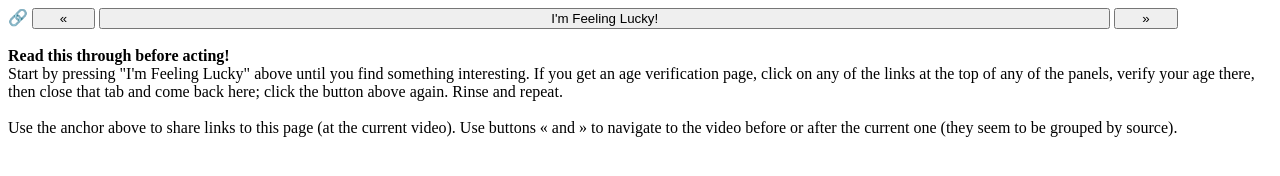
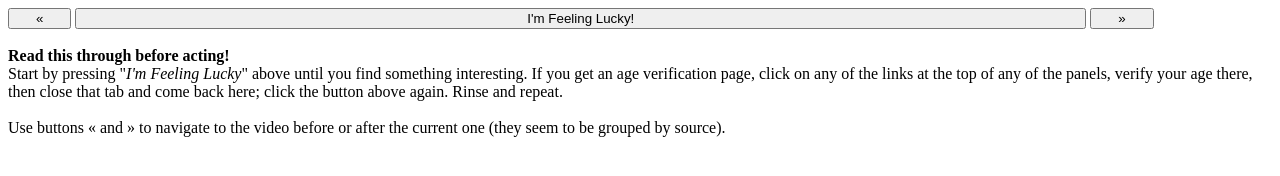
Before and after one commit to Gutza/Lucky-Epstein, a plain HTML site: page index.html in a window 1280 px wide. Drawn offline with Linux system fonts and the light colour scheme.

Commit message:
More natural navigation

```diff
--- a/index.html
+++ b/index.html
@@ -54,20 +54,19 @@
             div.appendChild(iframe);
           }
 
-          document.getElementById("link").href = `#${current_index}`;
+          history.pushState(null, null, `#${current_index}`);
         }
         </script>
     </head>
 <body onload="load_hash()">
-    <a href="https://codepen.io/Gutza/debug/VYjOxrN" id="link" target="_blank" style="text-decoration: none">🔗</a>
     <button style="width: 5%" onClick='step(-1)'>«</button>
     <button style="width: 80%" onClick='update()'>I'm Feeling Lucky!</button>
     <button style="width: 5%" onClick='step(+1)'>»</button>
     <div id='content'>
       <br />
       <b>Read this through before acting!</b><br />
-      Start by pressing "I'm Feeling Lucky" above until you find something interesting. If you get an age verification page, click on any of the links at the top of any of the panels, verify your age there, then close that tab and come back here; click the button above again. Rinse and repeat.<br><br>
-      Use the anchor above to share links to this page (at the current video). Use buttons « and » to navigate to the video before or after the current one (they seem to be grouped by source).
+      Start by pressing "<i>I'm Feeling Lucky</i>" above until you find something interesting. If you get an age verification page, click on any of the links at the top of any of the panels, verify your age there, then close that tab and come back here; click the button above again. Rinse and repeat.<br><br>
+      Use buttons « and » to navigate to the video before or after the current one (they seem to be grouped by source).
     </div>
 </body>
 </html>
```
